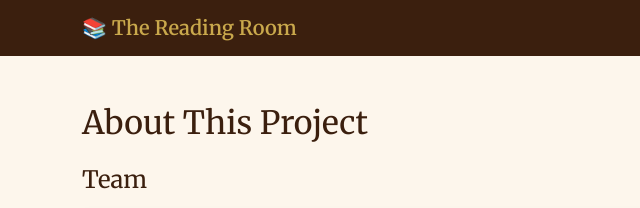
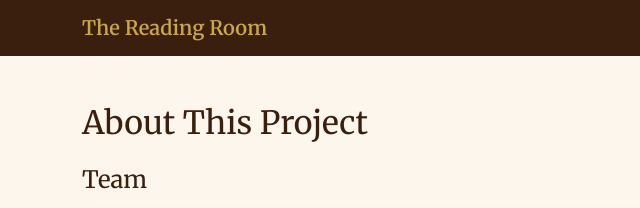
Before and after one commit to tomar-Kirti/ISM6225-Assigment3-kirtitomar, a plain HTML site: page about.html in a window 1280 px wide. Shown: the top 208 px of the page, 0-640 px from the left. Drawn offline with nearby package versions, Linux system fonts and the light colour scheme.

Commit message:
removed the emogi from title

```diff
--- a/about.html
+++ b/about.html
@@ -19,7 +19,7 @@
   <body>
     <nav class="navbar navbar-expand-lg navbar-dark navbar-site">
       <div class="container">
-        <a class="navbar-brand" href="index.html">📚 The Reading Room</a>
+        <a class="navbar-brand" href="index.html">The Reading Room</a>
         <button
           class="navbar-toggler"
           type="button"
```
Also changed, not shown: books.html (+1 -1 lines), crud-create.html (+1 -1 lines), crud-delete.html (+1 -1 lines), crud-update.html (+1 -1 lines), index.html (+1 -1 lines), mybot.html (+1 -1 lines), visualizations.html (+1 -1 lines).
